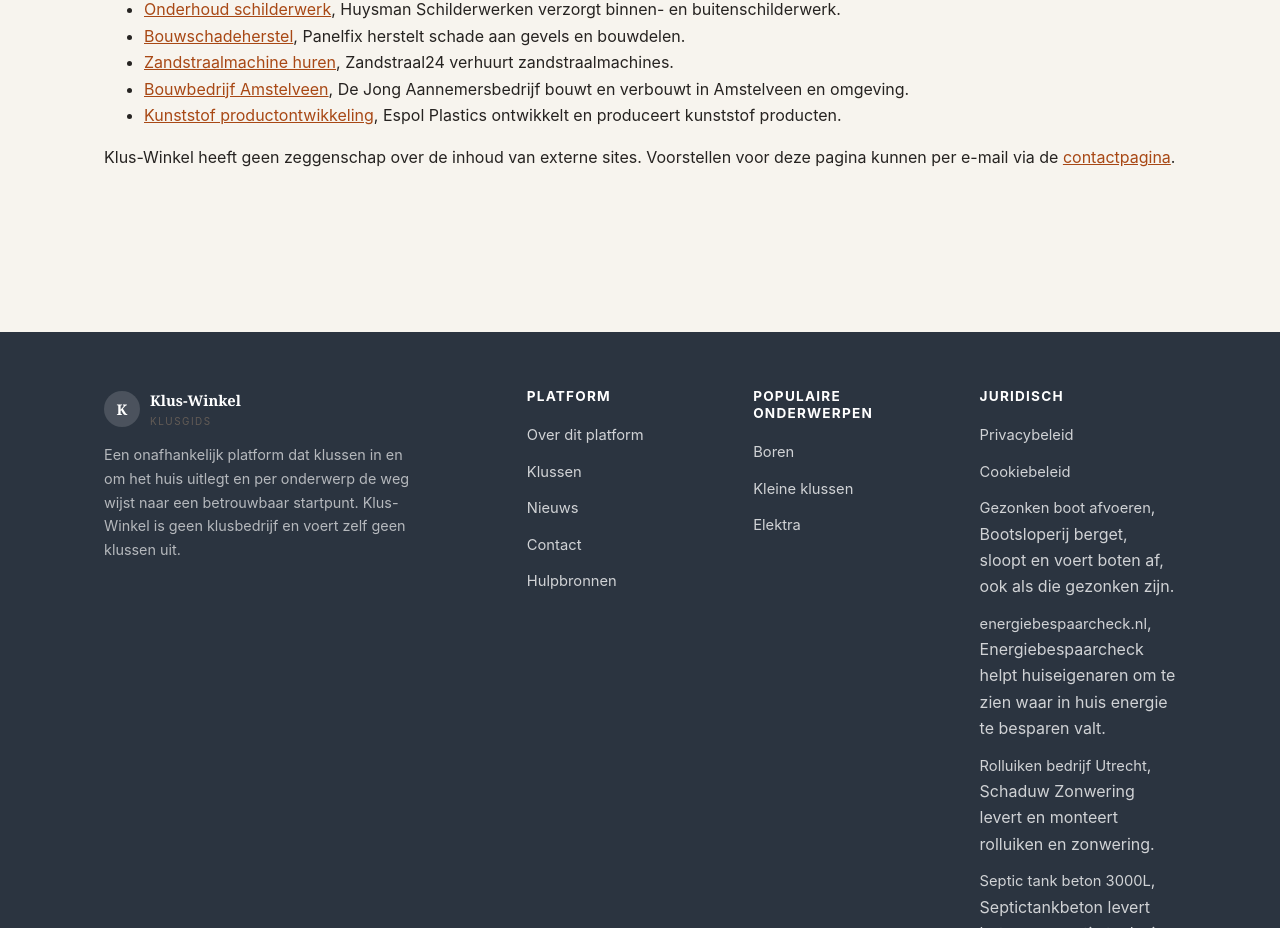
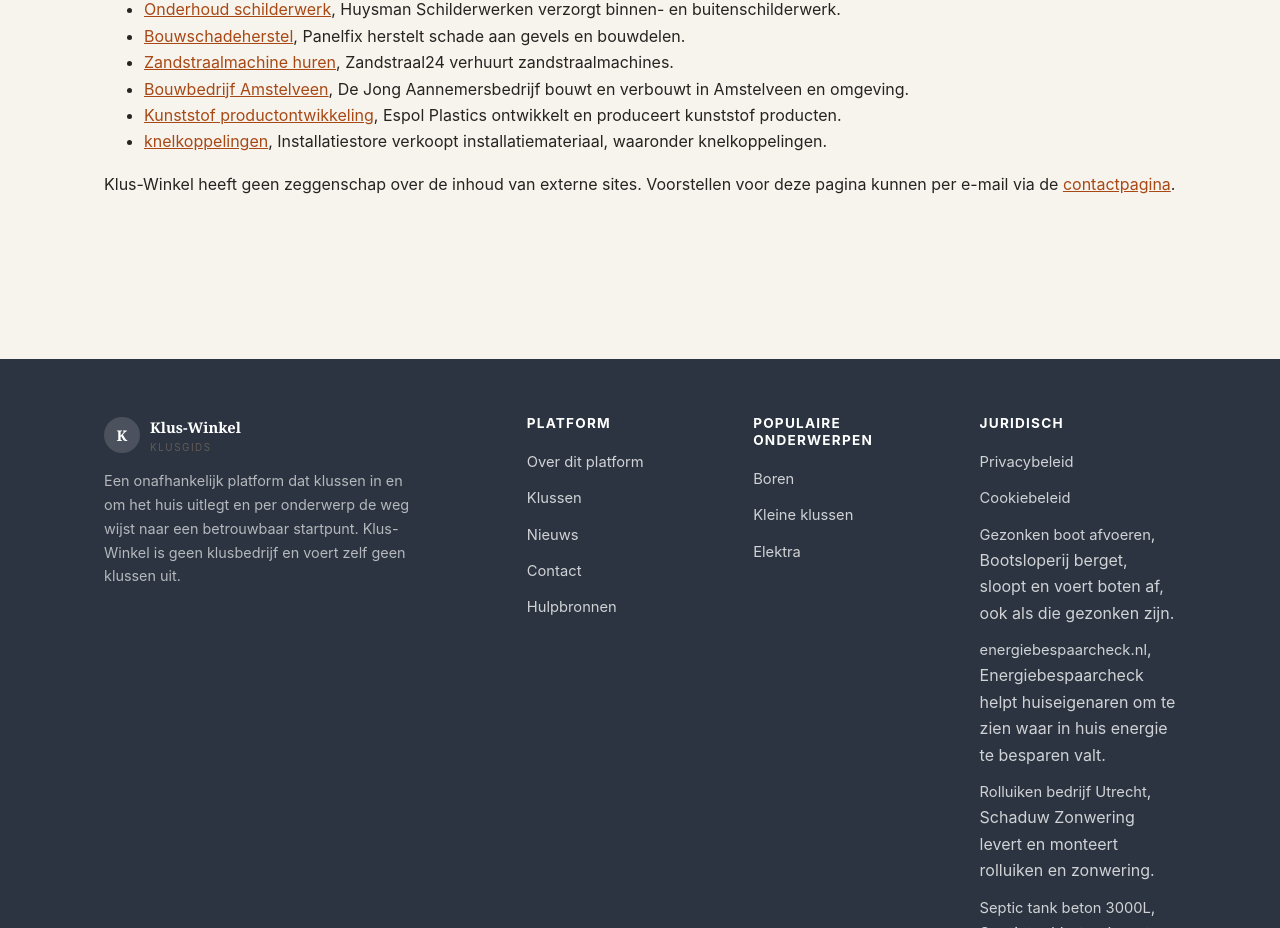
Before and after one commit to alexjknol-del/Klus-Winkel.nl, a plain HTML site: page hulpbronnen.html in a window 1280 px wide. Shown: the part 1694-2622 px from the top of the page. Drawn offline with Linux system fonts and the light colour scheme.

Commit message:
Partners: link toegevoegd

```diff
--- a/hulpbronnen.html
+++ b/hulpbronnen.html
@@ -82,6 +82,7 @@
       <li><a href="https://www.zandstraal24.nl/zandstraalmachine-huren">Zandstraalmachine huren</a>, Zandstraal24 verhuurt zandstraalmachines.</li>
       <li><a href="https://www.dejongaannemersbedrijf.nl/">Bouwbedrijf Amstelveen</a>, De Jong Aannemersbedrijf bouwt en verbouwt in Amstelveen en omgeving.</li>
       <li><a href="https://espolplastics.nl/kunststof-productontwikkeling">Kunststof productontwikkeling</a>, Espol Plastics ontwikkelt en produceert kunststof producten.</li>
+      <li><a href="https://www.installatiestore.com/knelkoppelingen-kopen/">knelkoppelingen</a>, Installatiestore verkoopt installatiemateriaal, waaronder knelkoppelingen.</li>
     </ul>
     <p>Klus-Winkel heeft geen zeggenschap over de inhoud van externe sites. Voorstellen voor deze pagina kunnen per e-mail via de <a href="/contact.html">contactpagina</a>.</p>
   </div>
```
